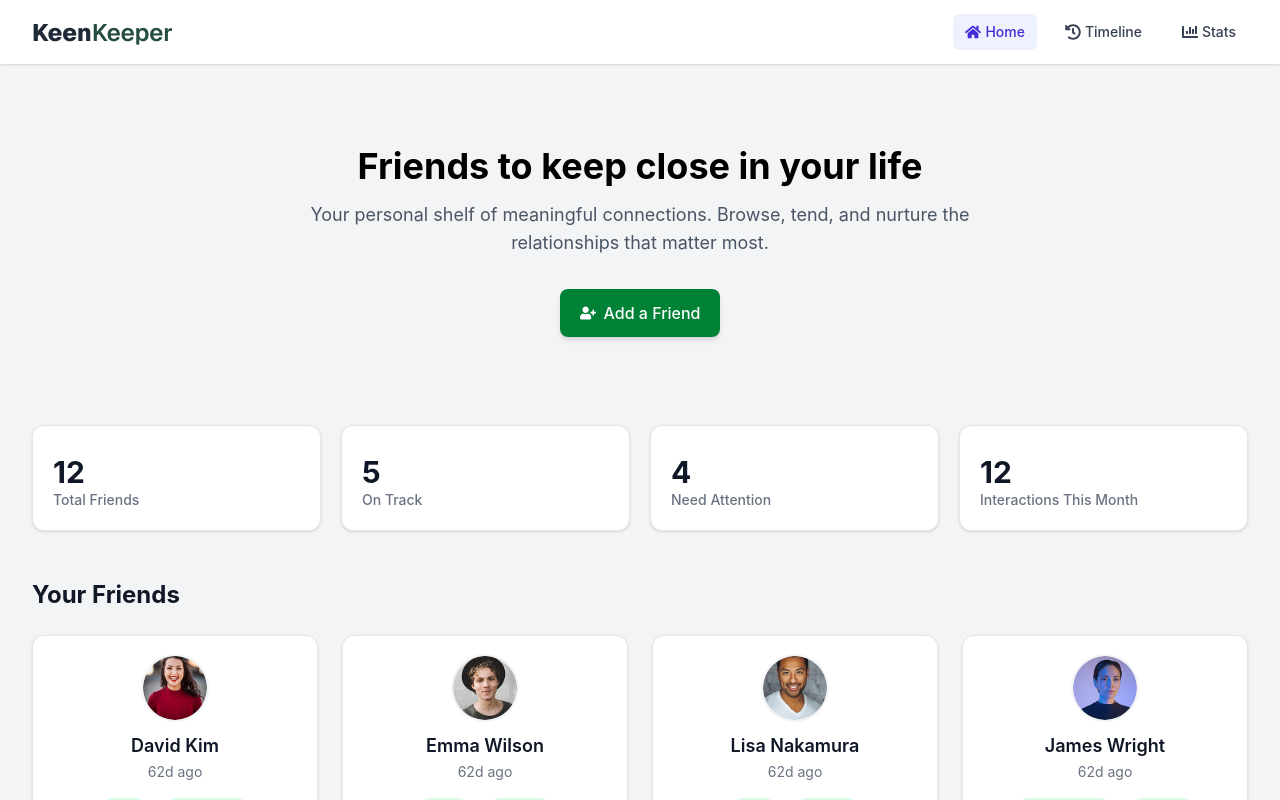
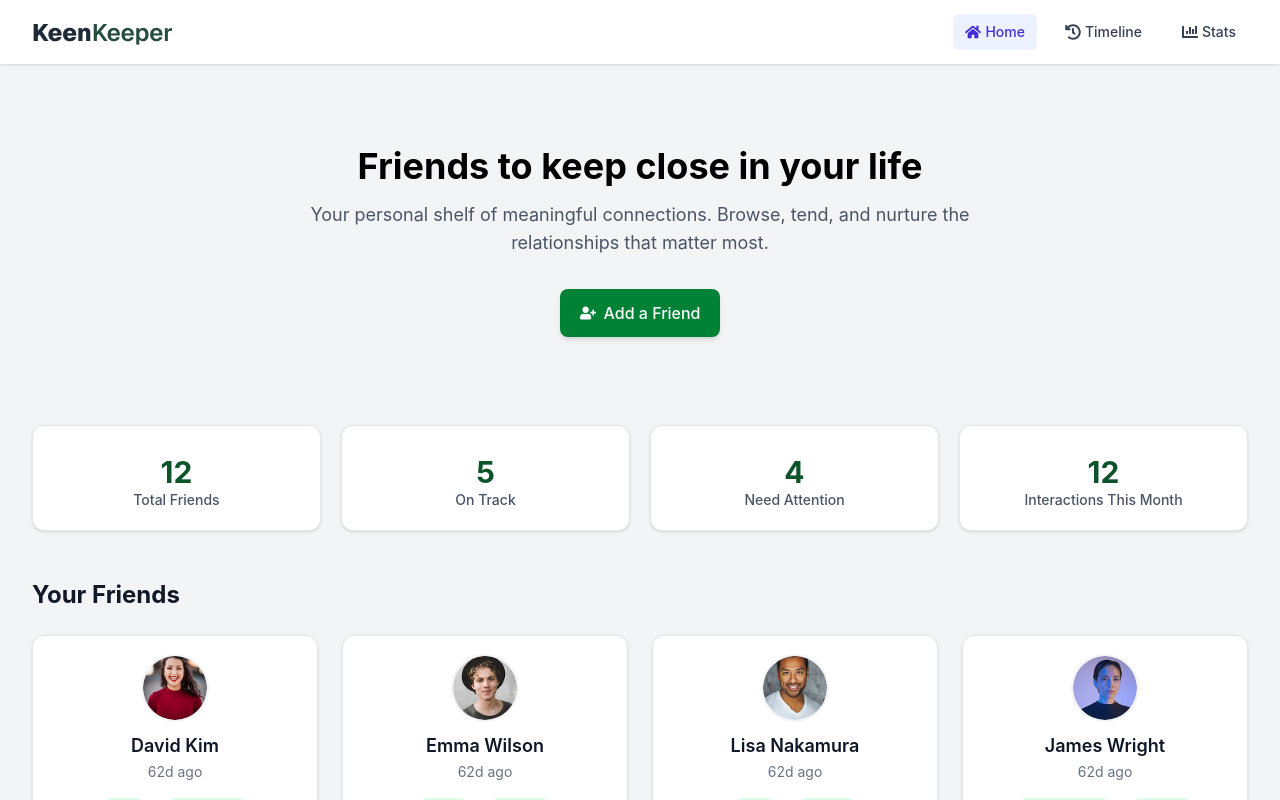
Before and after one commit to Tanvirislam855/assingment-07, a React (Vite) app: page / in a window 1280 px wide. Shown: the top 800 px of the page. Built offline with nearby package versions, Linux system fonts and the light colour scheme.

Commit message:
card text edit

```diff
--- a/src/components/SummaryCard.jsx
+++ b/src/components/SummaryCard.jsx
@@ -1,12 +1,12 @@
 export default function SummaryCard({ title, value, icon }) {
   return (
-    <div className="bg-white rounded-xl p-5 shadow-sm border border-gray-200 flex justify-between flex-col-reverse">
+    <div className="bg-white rounded-xl p-5 shadow-sm border border-gray-200 flex justify-between flex-col-reverse items-center">
       <div className="flex items-center justify-between">
-        <p className="text-sm font-medium text-gray-500 ">{title}</p>
-        <span className="text-gray-400 text-lg">{icon}</span>
+        <p className="text-sm font-medium text-gray-600 ">{title}</p>
+        <span className="text-gray-600 text-lg">{icon}</span>
 
       </div>
-      <p className="mt-2 text-3xl font-bold text-gray-900">{value}</p>
+      <p className="mt-2 text-3xl font-bold text-green-900">{value}</p>
     </div>
 
   );
--- a/src/pages/HomePage.jsx
+++ b/src/pages/HomePage.jsx
@@ -44,7 +44,7 @@ export default function HomePage() {
         </div>
       </div>
 
-      <div className="grid grid-cols-1 sm:grid-cols-2 lg:grid-cols-4 gap-5 mb-12">
+      <div className="grid grid-cols-1 sm:grid-cols-2 lg:grid-cols-4 gap-5 mb-12 items-center justify-center text-center">
         <SummaryCard title="Total Friends" value={totalFriends}/>
         <SummaryCard title="On Track" value={onTrack} />
         <SummaryCard title="Need Attention" value={needAttention} />
```
